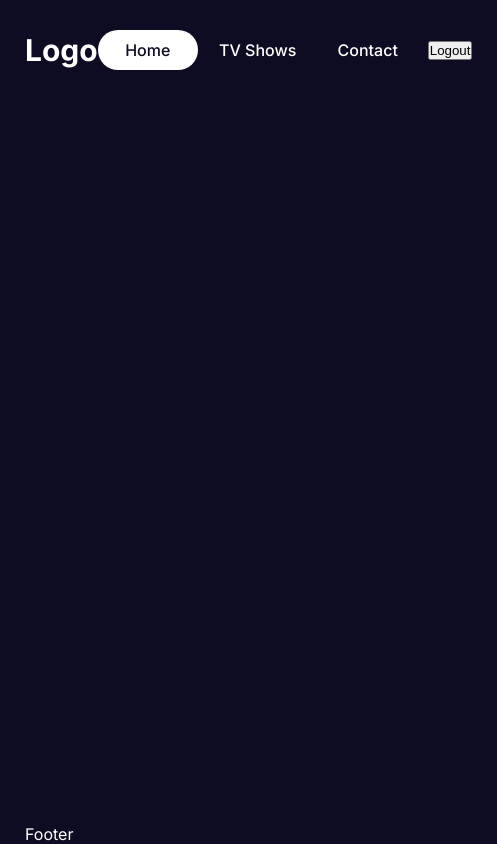
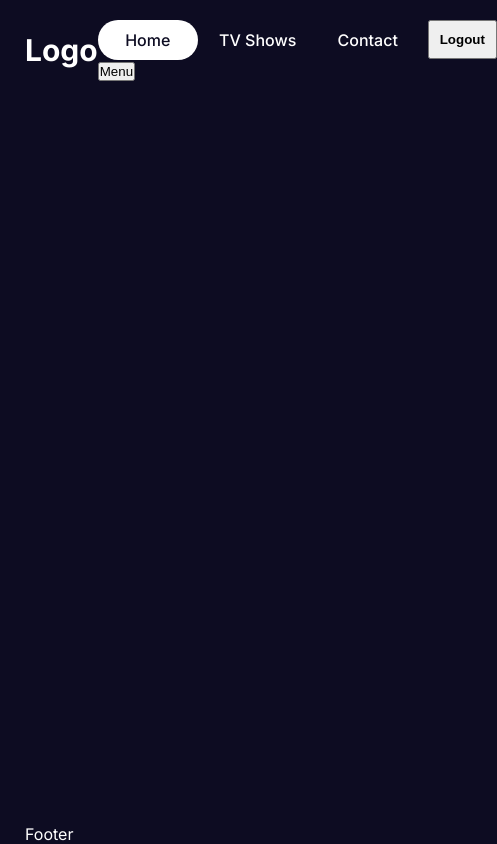
Before and after one commit to vmaineng/movie-night, a Next.js app in the folder front/: page / in a window 390 px wide. Shown: the whole page, 497 px wide, since content can reach past the window. Built offline with nearby package versions, Linux system fonts and the light colour scheme.

Commit message:
added in mobileview

```diff
--- a/front/src/app/components/navbar/Links.jsx
+++ b/front/src/app/components/navbar/Links.jsx
@@ -27,6 +27,7 @@ const Links = () => {
 
   return (
     //if a user already, can watch else need to login
+    <div className={styles.container}>
     <div className={styles.links}>
       {links.map((link) => (
         <NavLink link={link} key={link.title} />
@@ -35,12 +36,21 @@ const Links = () => {
       {session ? (
         <>
           {isUser}
-          <button>Logout</button>
+          <button className={styles.logout}>Logout</button>
         </>
       ) : (
         <NavLink link={{ title: "Login", path: "/login" }} />
       )}
     </div>
+    <button>Menu</button>
+    {
+      open && (<div className={styles.mobileLinks}>
+      {links.map((link) => (
+        <NavLink link={link} key={link.title} />
+      ))}
+      </div>
+    )}
+    </div>
   );
 };
 
--- a/front/src/app/components/navbar/links.module.css
+++ b/front/src/app/components/navbar/links.module.css
@@ -3,3 +3,9 @@
     align-items: center;
     gap: 10px;
   }
+
+  .logout {
+    padding: 10px;
+    cursor: pointer;
+    font-weight: bold;
+  }
```
